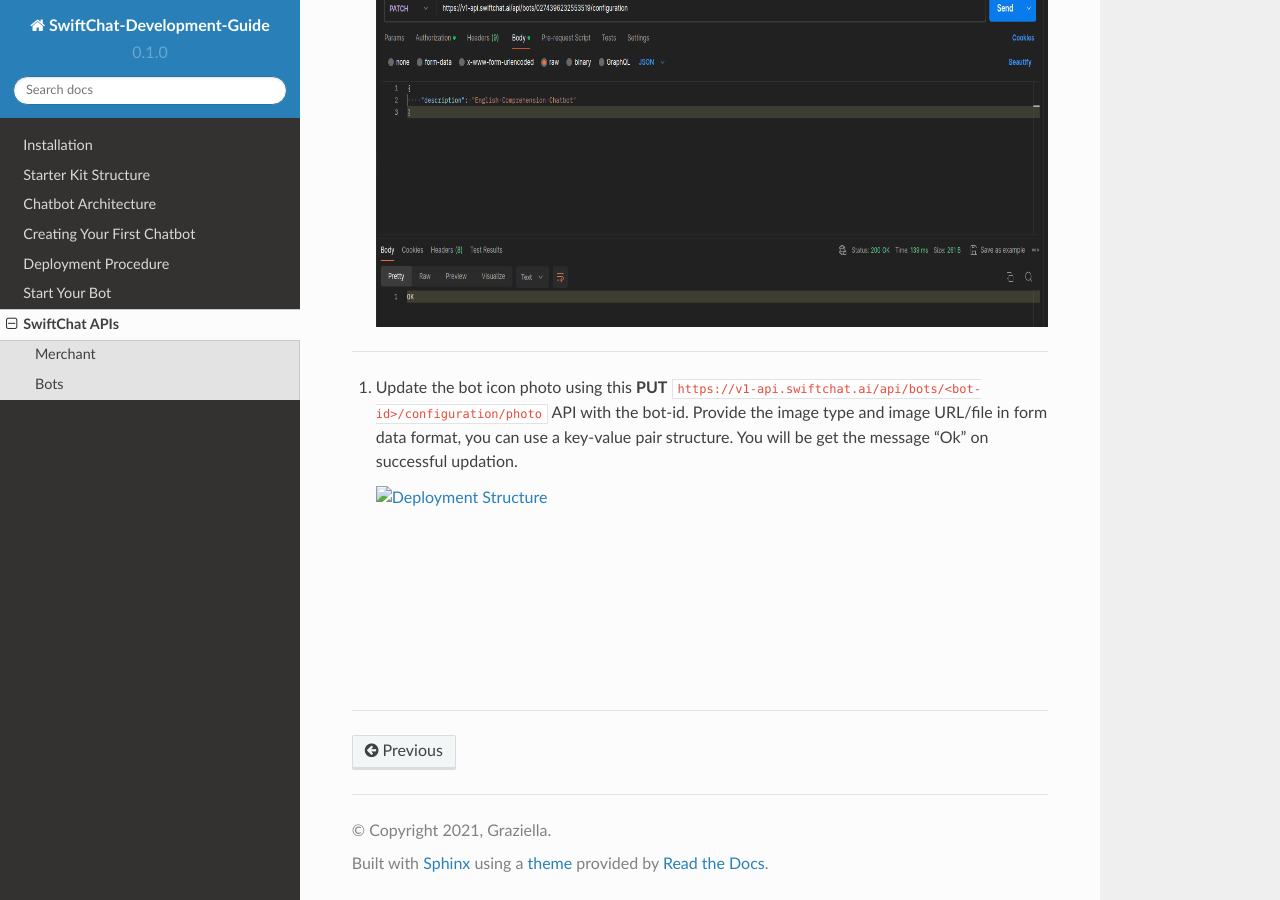
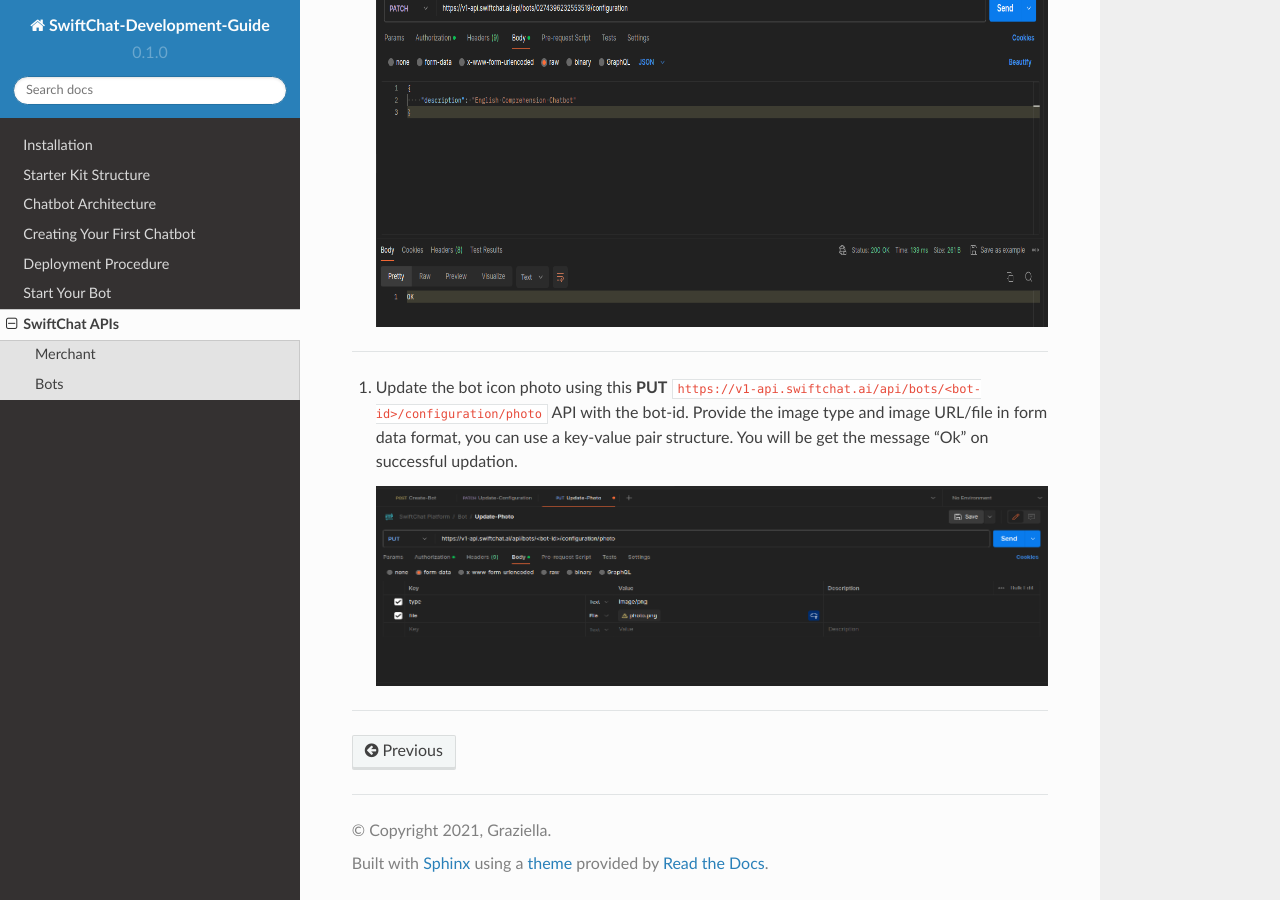
Before and after one commit to Priyanka-sharma181/Chatbot-Development-Guide, a Sphinx documentation site: the page built from docs/source/api_reference.rst, in a window 1280 px wide and 900 px high, scrolled down 4279 px. Built offline with Sphinx 7.4.7 and the Read the Docs theme 2.0.0, drawn with Linux system fonts in a browser that asks for light colours.

Commit message:
updating API-reference section

```diff
--- a/docs/source/api_reference.rst
+++ b/docs/source/api_reference.rst
@@ -182,7 +182,7 @@
 
 1. Update the bot icon photo using this **PUT** ``https://v1-api.swiftchat.ai/api/bots/<bot-id>/configuration/photo`` API with the bot-id. Provide the image type and image URL/file in form data format, you can use a key-value pair structure. You will be get the message "Ok" on successful updation.
 
-   .. image:: /images/update_photo.png
+   .. image:: ../images/update_photo.png
         :alt: Deployment Structure
         :width: 1700
         :height: 200
```
